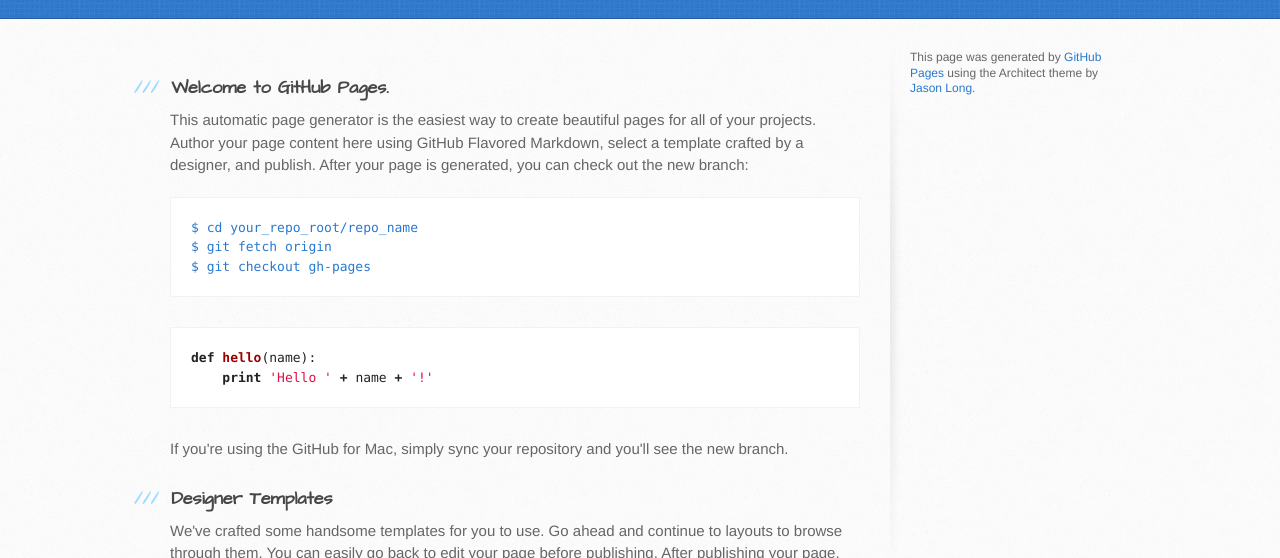
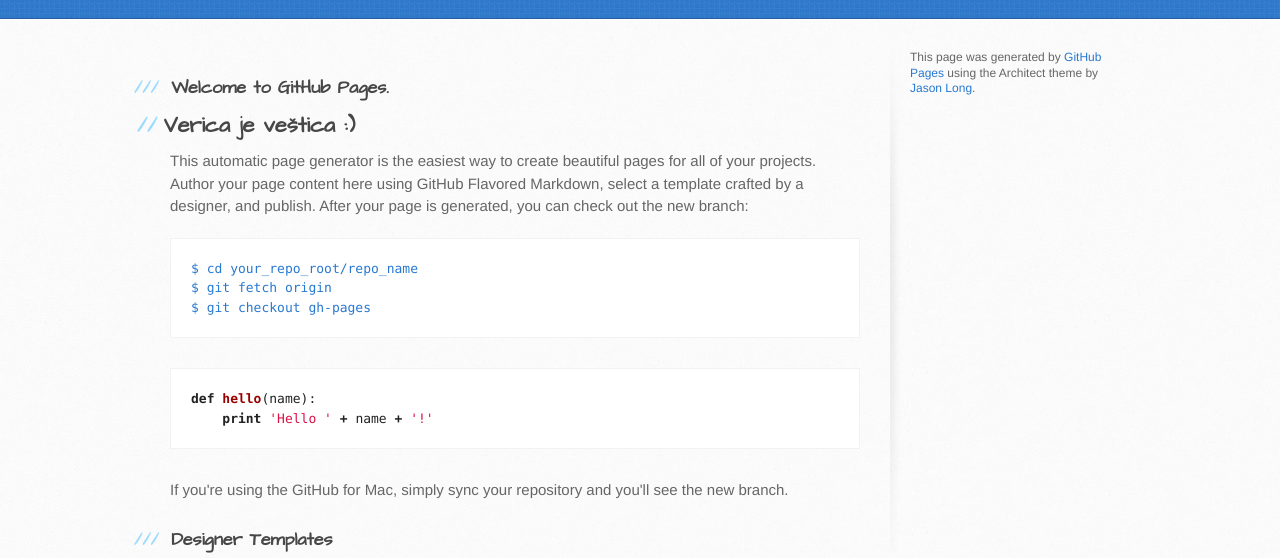
Before and after one commit to probisvet/probisvet.github.io, a plain HTML site: page index.html in a window 1280 px wide. Shown: the part 182-740 px from the top of the page. Drawn offline with Linux system fonts and the light colour scheme.

Commit message:
Just for fun

```diff
--- a/index.html
+++ b/index.html
@@ -31,6 +31,7 @@
           <h3>
 <a name="welcome-to-github-pages" class="anchor" href="#welcome-to-github-pages"><span class="octicon octicon-link"></span></a>Welcome to GitHub Pages.</h3>
 
+<h2>Verica je veštica :)</h2>
 <p>This automatic page generator is the easiest way to create beautiful pages for all of your projects. Author your page content here using GitHub Flavored Markdown, select a template crafted by a designer, and publish. After your page is generated, you can check out the new branch:</p>
 
 <pre><code>$ cd your_repo_root/repo_name
```
